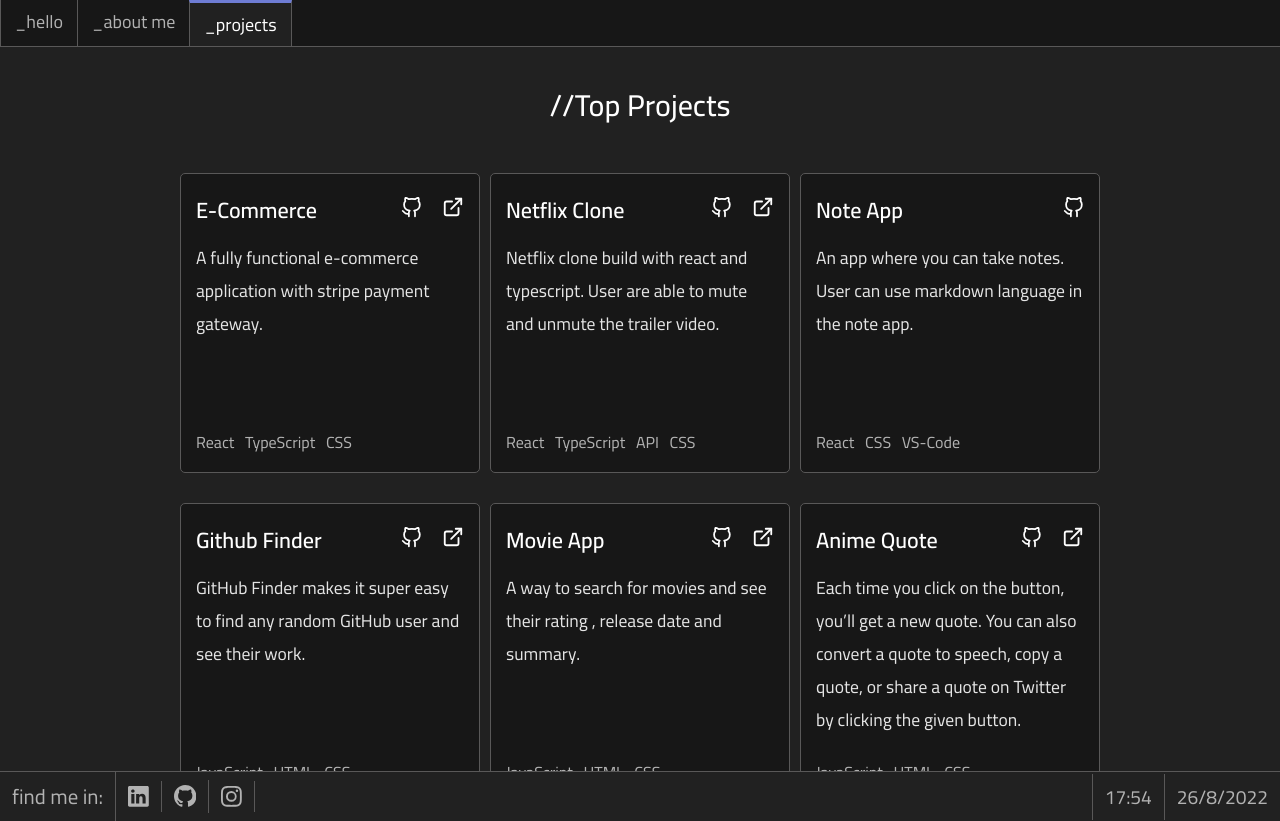
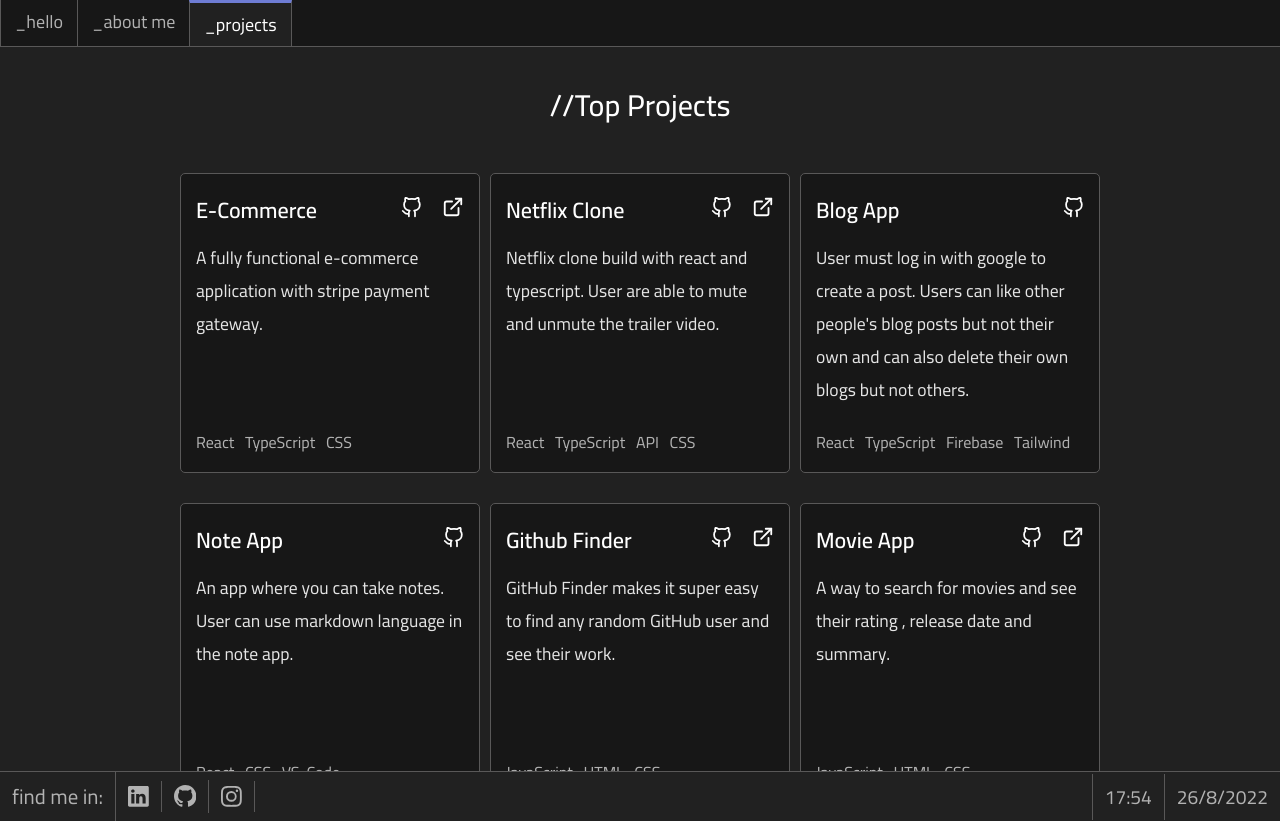
Before and after one commit to mirayatech/V2-Portfolio, a React (Vite) app: page /projects in a window 1280 px wide. Built offline with nearby package versions, Linux system fonts and the light colour scheme.

Commit message:
feat: add another project

```diff
--- a/src/components/Projects/Projects.tsx
+++ b/src/components/Projects/Projects.tsx
@@ -97,6 +97,47 @@
             </div>
           </div>
         </motion.a>
+        <motion.a
+          initial="hidden"
+          animate="visible"
+          variants={{
+            hidden: {
+              scale: 0.8,
+              opacity: 0,
+            },
+            visible: {
+              scale: 1,
+              opacity: 1,
+              transition: {
+                delay: 0.6,
+              },
+            },
+          }}
+          href="https://github.com/mirayatech/Blog-App"
+          target="_blank"
+        >
+          <div className="project">
+            <div className="title">
+              <h2>Blog App</h2>
+              <div className="title__wrapper">
+                <a
+                  href="https://github.com/mirayatech/Blog-App"
+                  target="_blank"
+                >
+                  <FiGithub />
+                </a>
+              </div>
+            </div>
+            <p>
+              User must log in with google to create a post. Users can like
+              other people's blog posts but not their own and can also delete
+              their own blogs but not others.
+            </p>
+            <div className="language">
+              React&nbsp;&nbsp;&nbsp;TypeScript&nbsp;&nbsp;&nbsp;Firebase&nbsp;&nbsp;&nbsp;Tailwind
+            </div>
+          </div>
+        </motion.a>
 
         <motion.a
           initial="hidden"
@@ -110,7 +151,7 @@
               scale: 1,
               opacity: 1,
               transition: {
-                delay: 0.6,
+                delay: 0.8,
               },
             },
           }}
@@ -151,7 +192,7 @@
               scale: 1,
               opacity: 1,
               transition: {
-                delay: 0.8,
+                delay: 1,
               },
             },
           }}
@@ -195,7 +236,7 @@
               scale: 1,
               opacity: 1,
               transition: {
-                delay: 1,
+                delay: 1.2,
               },
             },
           }}
@@ -239,7 +280,7 @@
               scale: 1,
               opacity: 1,
               transition: {
-                delay: 1.2,
+                delay: 1.4,
               },
             },
           }}
@@ -284,7 +325,7 @@
               scale: 1,
               opacity: 1,
               transition: {
-                delay: 1.4,
+                delay: 1.6,
               },
             },
           }}
@@ -328,7 +369,7 @@
               scale: 1,
               opacity: 1,
               transition: {
-                delay: 1.6,
+                delay: 1.8,
               },
             },
           }}
```
